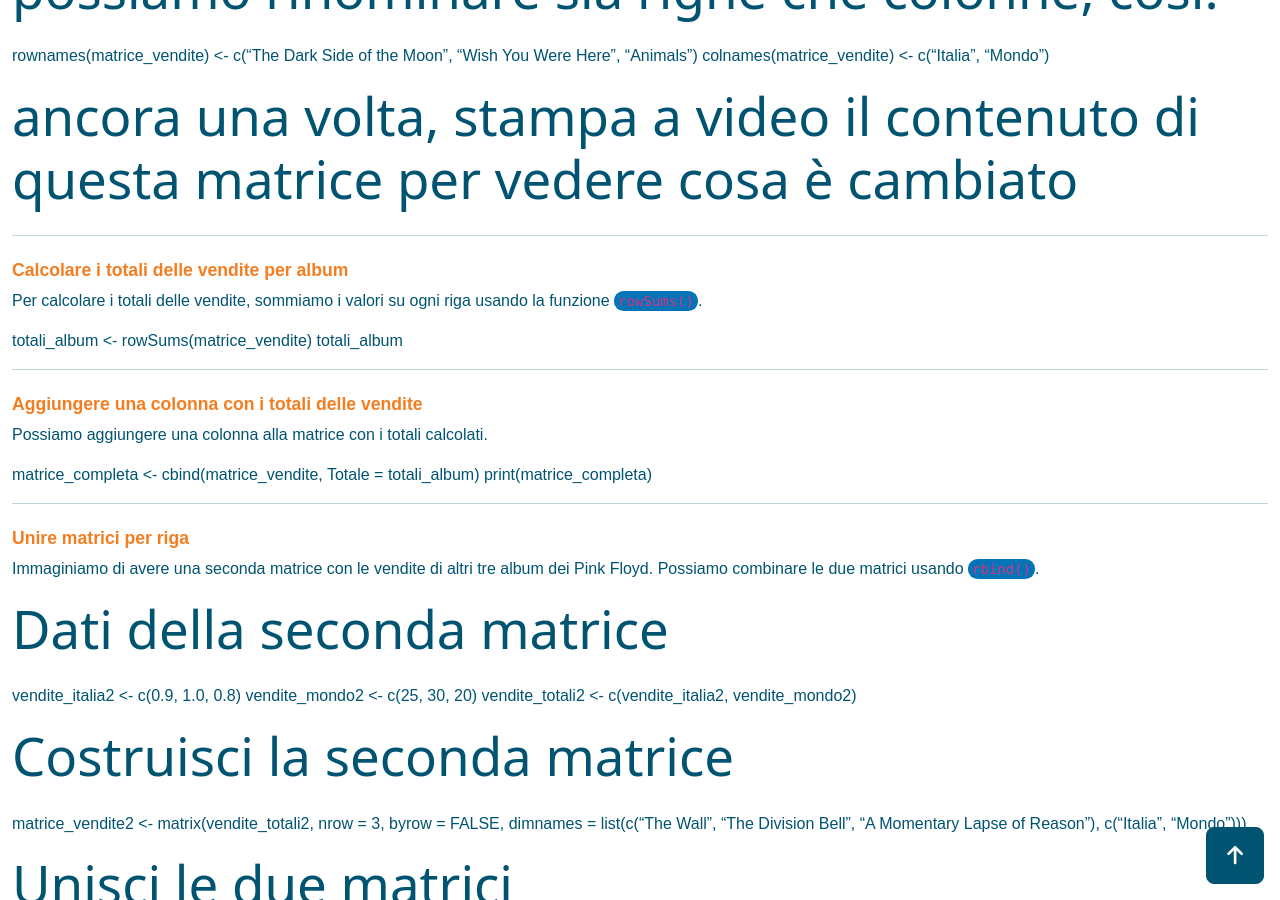
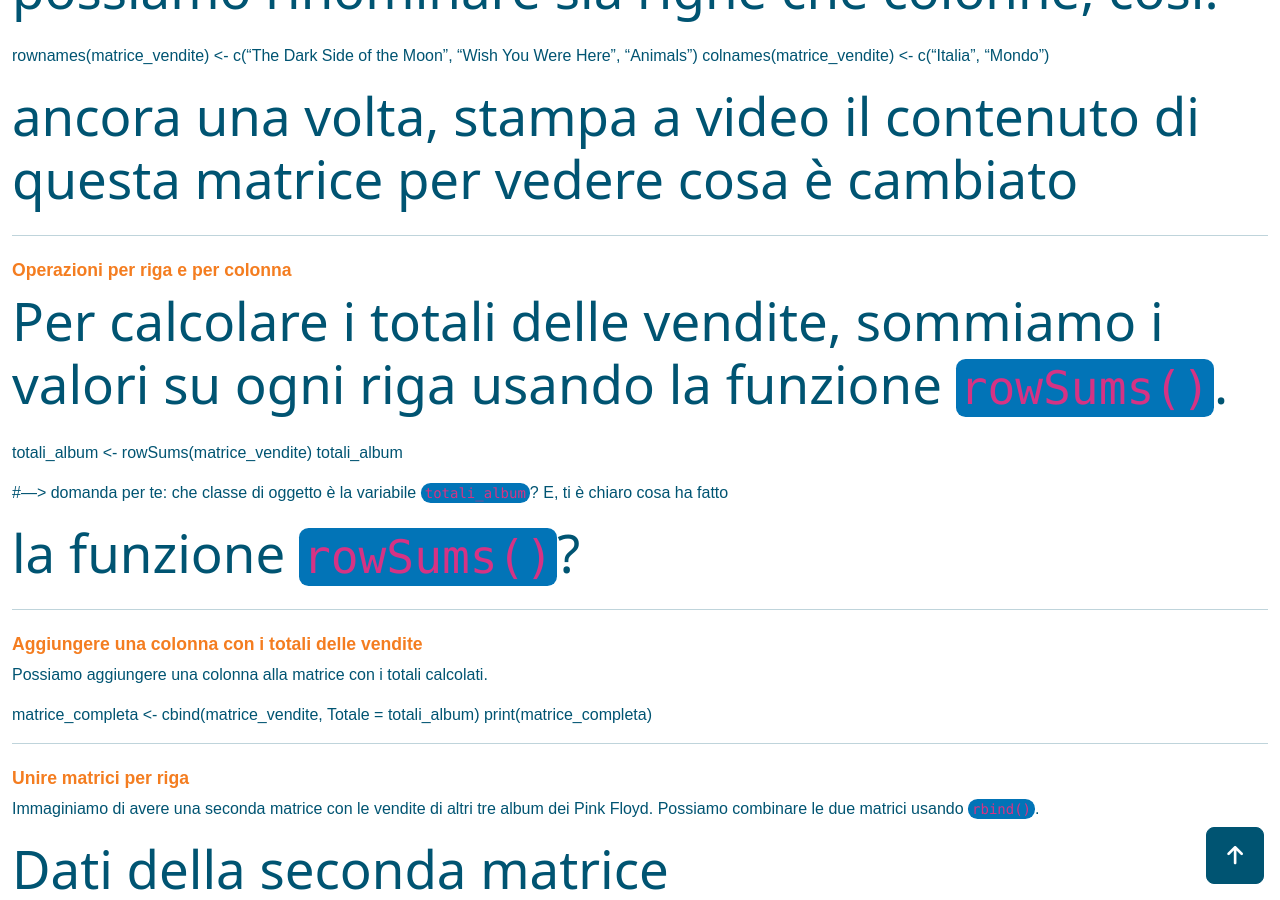
Before and after one commit to maghetta/Corso-R-livello-base__BBC, a Jekyll site: the page built from pages/tutorials/Matrici_in_R.md, in a window 1280 px wide and 900 px high, scrolled down 4278 px. Built offline with Jekyll 4.4.1, drawn with Linux system fonts in a browser that asks for light colours.

Commit message:
Update Matrici_in_R.md

```diff
--- a/pages/tutorials/Matrici_in_R.md
+++ b/pages/tutorials/Matrici_in_R.md
@@ -80,11 +80,14 @@ colnames(matrice_vendite) <- c("Italia", "Mondo")
 
 ---
 
-#### **Calcolare i totali delle vendite per album**
-Per calcolare i totali delle vendite, sommiamo i valori su ogni riga usando la funzione `rowSums()`.
+#### **Operazioni per riga e per colonna**
+# Per calcolare i totali delle vendite, sommiamo i valori su ogni riga usando la funzione `rowSums()`.
 
 totali_album <- rowSums(matrice_vendite)
 totali_album
+
+#---> domanda per te: che classe di oggetto è la variabile `totali_album`? E, ti è chiaro cosa ha fatto
+# la funzione `rowSums()`?
 
 ---
 
```
